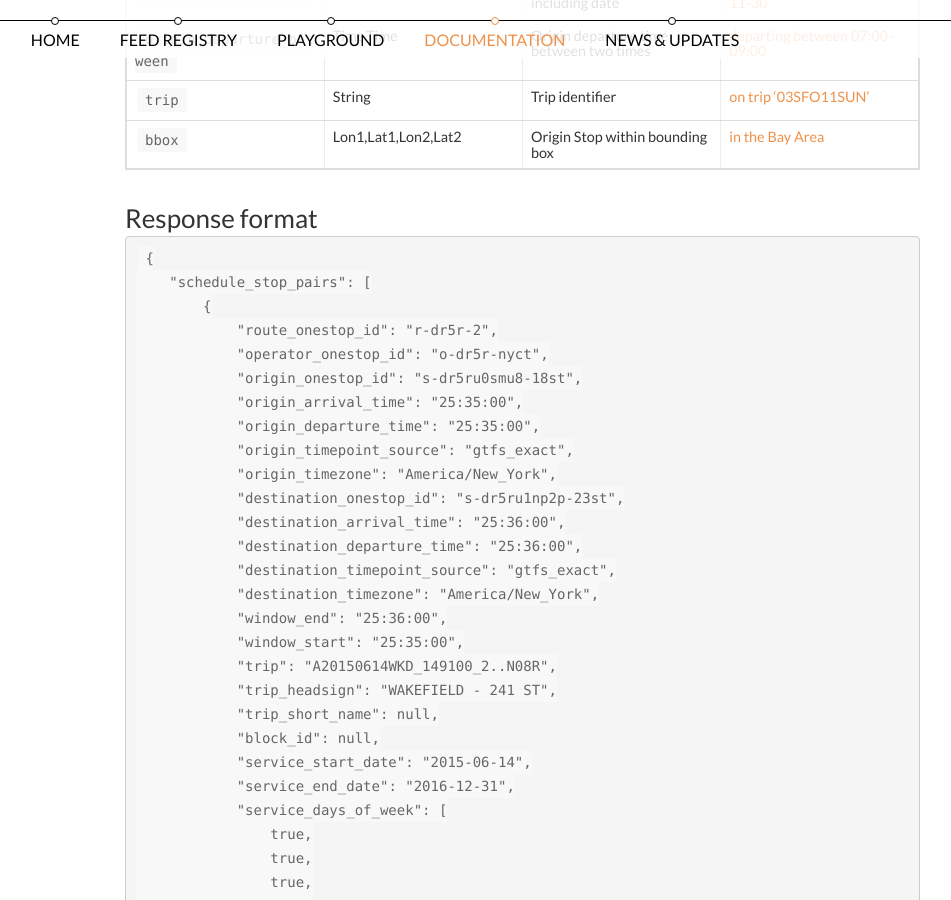
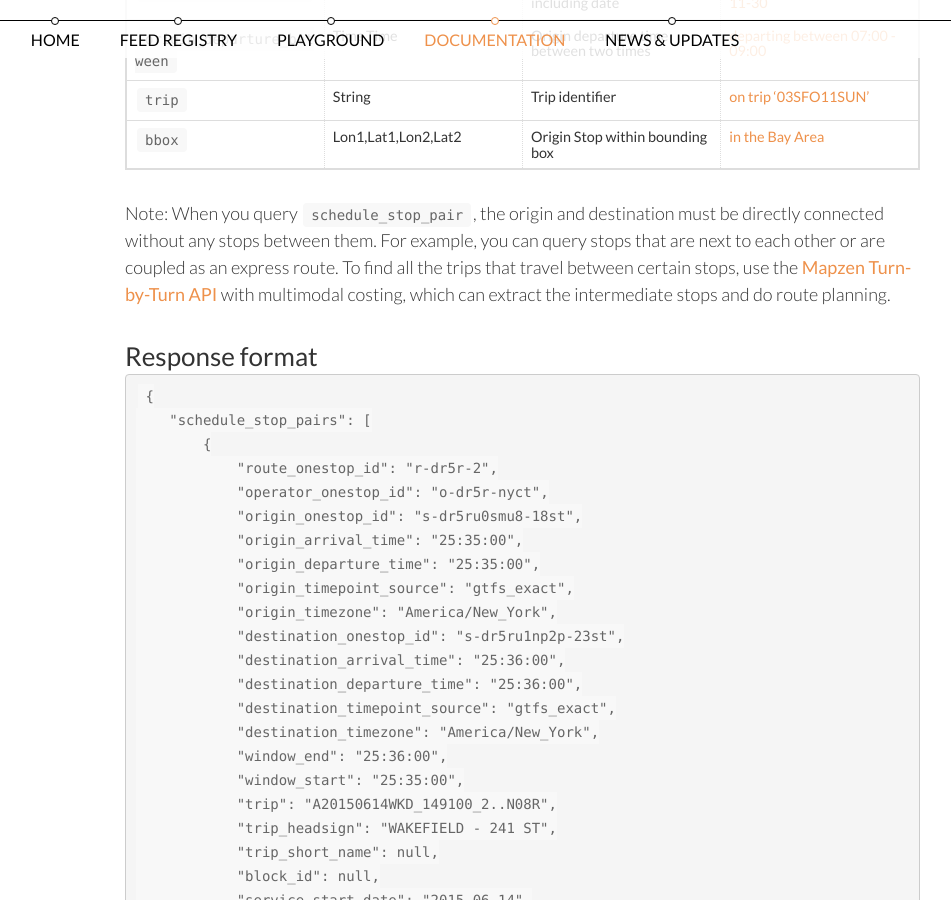
Before and after one commit to transitland/www-transit-land, a Jekyll site: the page built from documentation/datastore/schedules.md, in a window 1280 px wide and 900 px high, scrolled down 3901 px. Shown: the whole window, without its empty margins (255-1206 px from the left). Built offline with Jekyll 4.4.1, drawn with Linux system fonts in a browser that asks for light colours; nearby versions of some CDN libraries.

Commit message:
add clarification on origin/destination

````diff
--- a/documentation/datastore/schedules.md
+++ b/documentation/datastore/schedules.md
@@ -83,6 +83,8 @@ The main ScheduleStopPair API endpoint is [/api/v1/schedule_stop_pairs](http://t
 | `trip`                     | String | Trip identifier | [on trip '03SFO11SUN'](http://transit.land/api/v1/schedule_stop_pairs?trip=03SFO11SUN) |
 | `bbox`                     | Lon1,Lat1,Lon2,Lat2 | Origin Stop within bounding box | [in the Bay Area](http://transit.land/api/v1/schedule_stop_pairs?bbox=-123.057,36.701,-121.044,38.138)
 
+Note: When you query `schedule_stop_pair`, the origin and destination must be directly connected without any stops between them. For example, you can query stops that are next to each other or are coupled as an express route. To find all the trips that travel between certain stops, use the [Mapzen Turn-by-Turn API](https://mapzen.com/documentation/turn-by-turn/api-reference/) with multimodal costing, which can extract the intermediate stops and do route planning.
+
 ## Response format
 
 ```json
````
